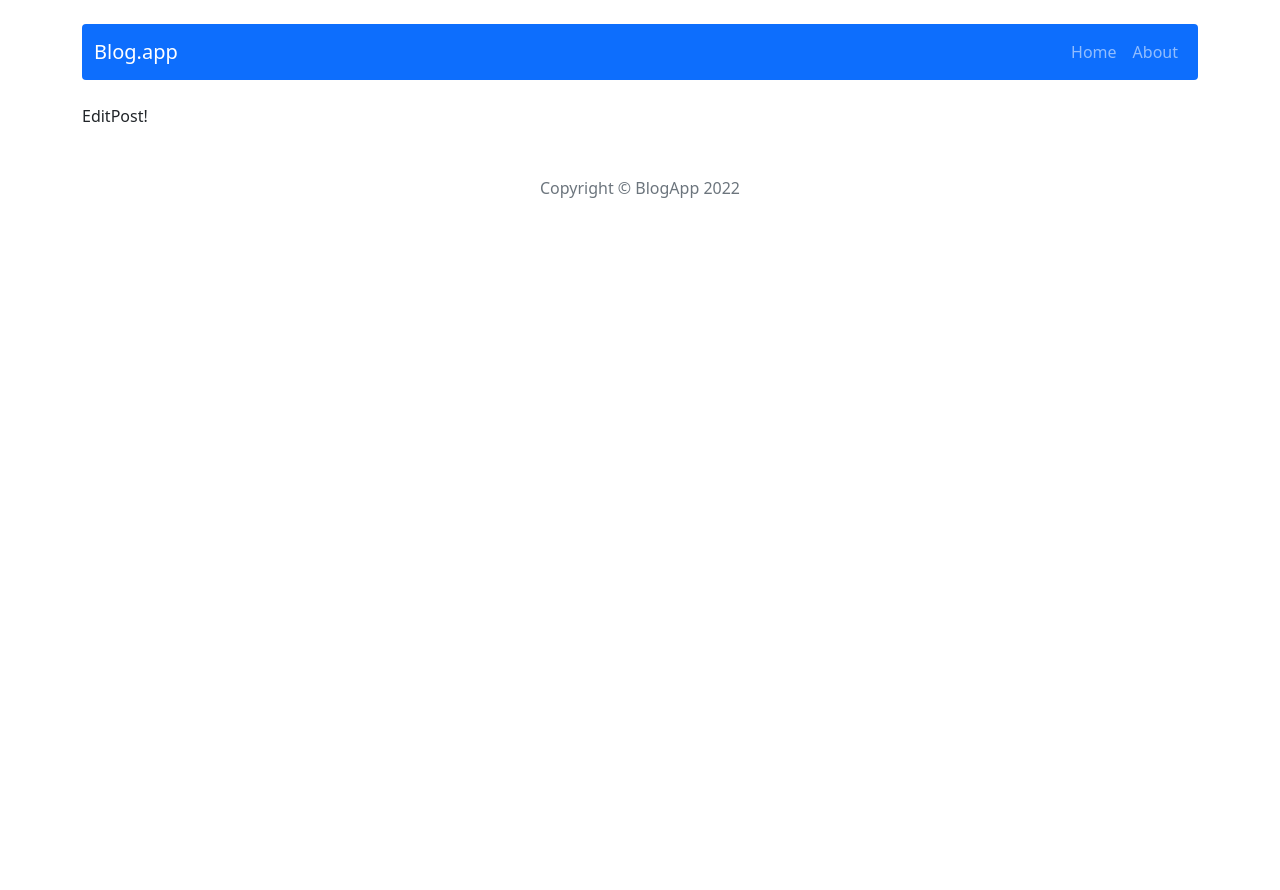
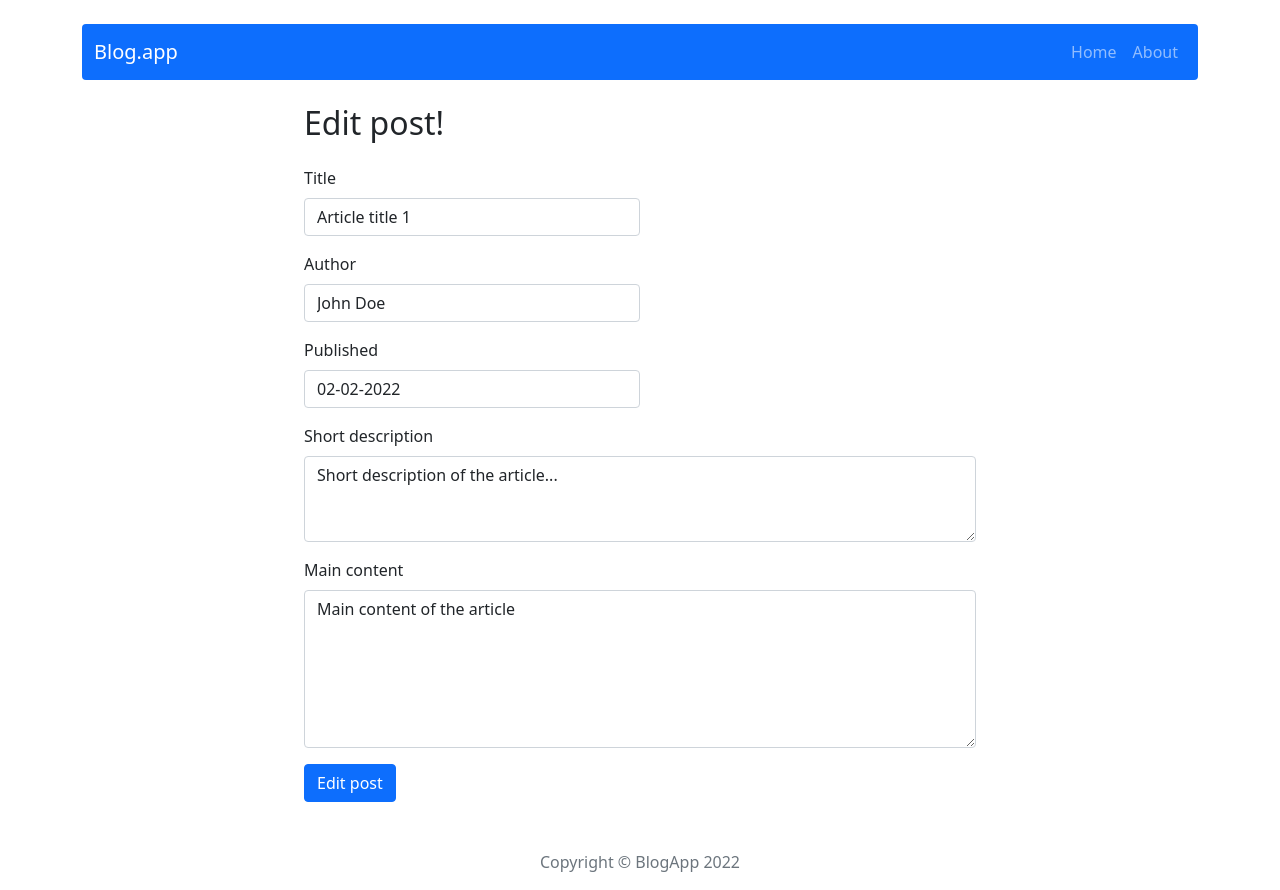
Before and after one commit to scoverstudio/CRUD_APP, a React (Create React App) app: page /post/edit/1 in a window 1280 px wide. Before the commit the page ends 800 px from the top, so only its background shows below. Built offline with nearby package versions, Linux system fonts and the light colour scheme.

Commit message:
add editing posts

```diff
--- a/package.json
+++ b/package.json
@@ -7,6 +7,7 @@
     "@testing-library/react": "^12.1.2",
     "@testing-library/user-event": "^13.5.0",
     "bootstrap": "^5.1.3",
+    "http-server": "^14.1.0",
     "react": "^17.0.2",
     "react-bootstrap": "^2.1.1",
     "react-dom": "^17.0.2",
--- a/src/components/features/AddPostForm/AddPostForm.js
+++ b/src/components/features/AddPostForm/AddPostForm.js
@@ -1,90 +1,19 @@
-import { useState } from "react";
-import { Button, Container, Form } from "react-bootstrap";
+import { Container } from "react-bootstrap";
 import { useDispatch } from "react-redux";
-import { Link, useNavigate } from "react-router-dom";
+import { useNavigate } from "react-router-dom";
 import { addPost } from "../../../redux/postsRedux";
+import PostForm from "../PostForm/PostForm";
 
 const AddPostForm = () => {
-  const [title, setTitle] = useState("");
-  const [author, setAuthor] = useState("");
-  const [publishedDate, setPublishedDate] = useState("");
-  const [shortDescription, setShortDescritpion] = useState("");
-  const [content, setContent] = useState("");
-
-  const dispatch = useDispatch();
-  const navigate = useNavigate();
-
-  const handleSubmit = (e) => {
-    e.preventDefault();
-    if (title && author && publishedDate && shortDescription && content) {
-      dispatch(
-        addPost({ title, author, publishedDate, shortDescription, content })
-      );
-      navigate("/", { replace: true });
-    } else {
-      alert("Wypełnij wszystkie pola!");
+    const navigate = useNavigate();
+    const dispatch = useDispatch();
+    const handleSubmit = post => {
+      dispatch(addPost(post));
+      navigate('/');
     }
-    setTitle("");
-    setAuthor("");
-    setPublishedDate("");
-    setShortDescritpion("");
-    setContent("");
-  };
-
   return (
     <Container>
-      <h2 className='mb-4'>Add post!</h2>
-      <Form onSubmit={handleSubmit}>
-        <Form.Group
-          className='mb-3 col-6'
-          controlId='exampleForm.ControlInput1'>
-          <Form.Label>Title</Form.Label>
-          <Form.Control
-            type='text'
-            placeholder='Enter title'
-            onChange={(e) => setTitle(e.target.value)}
-          />
-        </Form.Group>
-        <Form.Group
-          className='mb-3 col-6'
-          controlId='exampleForm.ControlInput1'>
-          <Form.Label>Author</Form.Label>
-          <Form.Control
-            type='text'
-            placeholder='Enter author'
-            onChange={(e) => setAuthor(e.target.value)}
-          />
-        </Form.Group>
-        <Form.Group
-          className='mb-3 col-6'
-          controlId='exampleForm.ControlInput1'>
-          <Form.Label>Published</Form.Label>
-          <Form.Control
-            type='date'
-            placeholder='Enter date'
-            onChange={(e) => setPublishedDate(e.target.value)}
-          />
-        </Form.Group>
-        <Form.Group className='mb-3' controlId='exampleForm.ControlInput1'>
-          <Form.Label>Short description</Form.Label>
-          <Form.Control
-            as='textarea'
-            rows='3'
-            placeholder='Leave a comment here'
-            onChange={(e) => setShortDescritpion(e.target.value)}
-          />
-        </Form.Group>
-        <Form.Group className='mb-3' controlId='exampleForm.ControlInput1'>
-          <Form.Label>Main content</Form.Label>
-          <Form.Control
-            as='textarea'
-            rows='6'
-            placeholder='Leave a comment here'
-            onChange={(e) => setContent(e.target.value)}
-          />
-        </Form.Group>
-        <Button type='submit'>Add post</Button>
-      </Form>
+      <PostForm action={handleSubmit} actionText={'Add post'}/>
     </Container>
   );
 };
--- /dev/null
+++ b/src/components/features/EditPostForm/EditPostForm.js
@@ -0,0 +1,36 @@
+import { Container } from "react-bootstrap";
+import { useDispatch, useSelector } from "react-redux";
+import { useNavigate, useParams } from "react-router-dom";
+import { editPost, getAllPosts } from "../../../redux/postsRedux";
+import PostForm from "../PostForm/PostForm";
+
+const EditPostForm = () => {
+  const { id } = useParams();
+  const navigate = useNavigate();
+  const dispatch = useDispatch();
+  const posts = useSelector(getAllPosts);
+  const handleSubmit = (post) => {
+    dispatch(editPost({ ...post, id }));
+    navigate("/");
+  };
+  return (
+    <Container>
+      {posts.map((post) =>
+        post.id === id ? (
+          <PostForm
+            key={post.id}
+            action={handleSubmit}
+            title={post.title}
+            author={post.author}
+            publishedDate={post.publishedDate}
+            shortDescription={post.shortDescription}
+            content={post.content}
+            actionText={"Edit post"}
+          />
+        ) : null
+      )}
+    </Container>
+  );
+};
+
+export default EditPostForm;
--- /dev/null
+++ b/src/components/features/PostForm/PostForm.js
@@ -0,0 +1,89 @@
+import { useState } from "react";
+import { Button, Container, Form } from "react-bootstrap";
+import { useNavigate } from "react-router-dom";
+
+const PostForm = ({ action, actionText, ...props }) => {
+  const [title, setTitle] = useState(props.title || "");
+  const [author, setAuthor] = useState(props.author || "");
+  const [publishedDate, setPublishedDate] = useState(props.publishedDate || "");
+  const [shortDescription, setShortDescritpion] = useState(
+    props.shortDescription || ""
+  );
+  const [content, setContent] = useState(props.content || "");
+
+  const navigate = useNavigate();
+  console.log(props.title);
+  const handleSubmit = (e) => {
+    e.preventDefault();
+    if (title && author && publishedDate && shortDescription && content) {
+      action({ title, author, publishedDate, shortDescription, content });
+      navigate("/", { replace: true });
+    } else {
+      alert("uzupelnij");
+    }
+  };
+
+  return (
+    <Container>
+      <h2 className='mb-4'>{actionText}!</h2>
+      <Form onSubmit={handleSubmit}>
+        <Form.Group
+          className='mb-3 col-6'
+          controlId='exampleForm.ControlInput1'>
+          <Form.Label>Title</Form.Label>
+          <Form.Control
+            type='text'
+            placeholder='Enter title'
+            value={title}
+            onChange={(e) => setTitle(e.target.value)}
+          />
+        </Form.Group>
+        <Form.Group
+          className='mb-3 col-6'
+          controlId='exampleForm.ControlInput1'>
+          <Form.Label>Author</Form.Label>
+          <Form.Control
+            type='text'
+            placeholder='Enter author'
+            value={author}
+            onChange={(e) => setAuthor(e.target.value)}
+          />
+        </Form.Group>
+        <Form.Group
+          className='mb-3 col-6'
+          controlId='exampleForm.ControlInput1'>
+          <Form.Label>Published</Form.Label>
+          <Form.Control
+            type='text'
+            placeholder='Enter date'
+            value={publishedDate}
+            onChange={(e) => setPublishedDate(e.target.value)}
+          />
+        </Form.Group>
+        <Form.Group className='mb-3' controlId='exampleForm.ControlInput1'>
+          <Form.Label>Short description</Form.Label>
+          <Form.Control
+            as='textarea'
+            rows='3'
+            placeholder='Leave a comment here'
+            value={shortDescription}
+            onChange={(e) => setShortDescritpion(e.target.value)}
+          />
+        </Form.Group>
+        <Form.Group className='mb-3' controlId='exampleForm.ControlInput1'>
+          <Form.Label>Main content</Form.Label>
+          <Form.Control
+            as='textarea'
+            rows='6'
+            placeholder='Leave a comment here'
+            value={content}
+            onChange={(e) => setContent(e.target.value)}
+          />
+        </Form.Group>
+        <Button type='submit'>{actionText}</Button>
+      </Form>
+    </Container>
+  );
+};
+
+export default PostForm;
--- a/src/components/pages/EditPost/EditPost.js
+++ b/src/components/pages/EditPost/EditPost.js
@@ -1,5 +1,12 @@
+import { Container } from "react-bootstrap";
+import EditPostForm from "../../features/EditPostForm/EditPostForm";
+
 const EditPost = () => {
-  return <div>EditPost!</div>;
+  return (
+    <Container className='col-8'>
+      <EditPostForm />
+    </Container>
+  );
 };
 
 export default EditPost;
--- a/src/redux/postsRedux.js
+++ b/src/redux/postsRedux.js
@@ -8,6 +8,7 @@ export const getPostsById = ({ posts }, postId) =>
 const createActionName = (actionName) => `app/posts/${actionName}`;
 const ADD_POST = createActionName("ADD_POST");
 const REMOVE_POST = createActionName("REMOVE_POST");
+const EDIT_POST = createActionName("EDIT_POST");
 
 //action creators
 export const addPost = (payload) => ({
@@ -18,6 +19,10 @@ export const removePost = (payload) => ({
   type: REMOVE_POST,
   payload,
 });
+export const editPost = (payload) => ({
+  type: EDIT_POST,
+  payload,
+});
 
 const postsReducer = (statePart = [], action) => {
   switch (action.type) {
@@ -25,6 +30,10 @@ const postsReducer = (statePart = [], action) => {
       return statePart.filter((post) => post.id !== action.payload);
     case ADD_POST:
       return [...statePart, { ...action.payload, id: shortid() }];
+    case EDIT_POST:
+      return statePart.map((post) =>
+        post.id === action.payload.id ? { ...post, ...action.payload } : post
+      );
     default:
       return statePart;
   }
```
Also changed, not shown: 1 other file (tests, documents, lock files or other folders).
